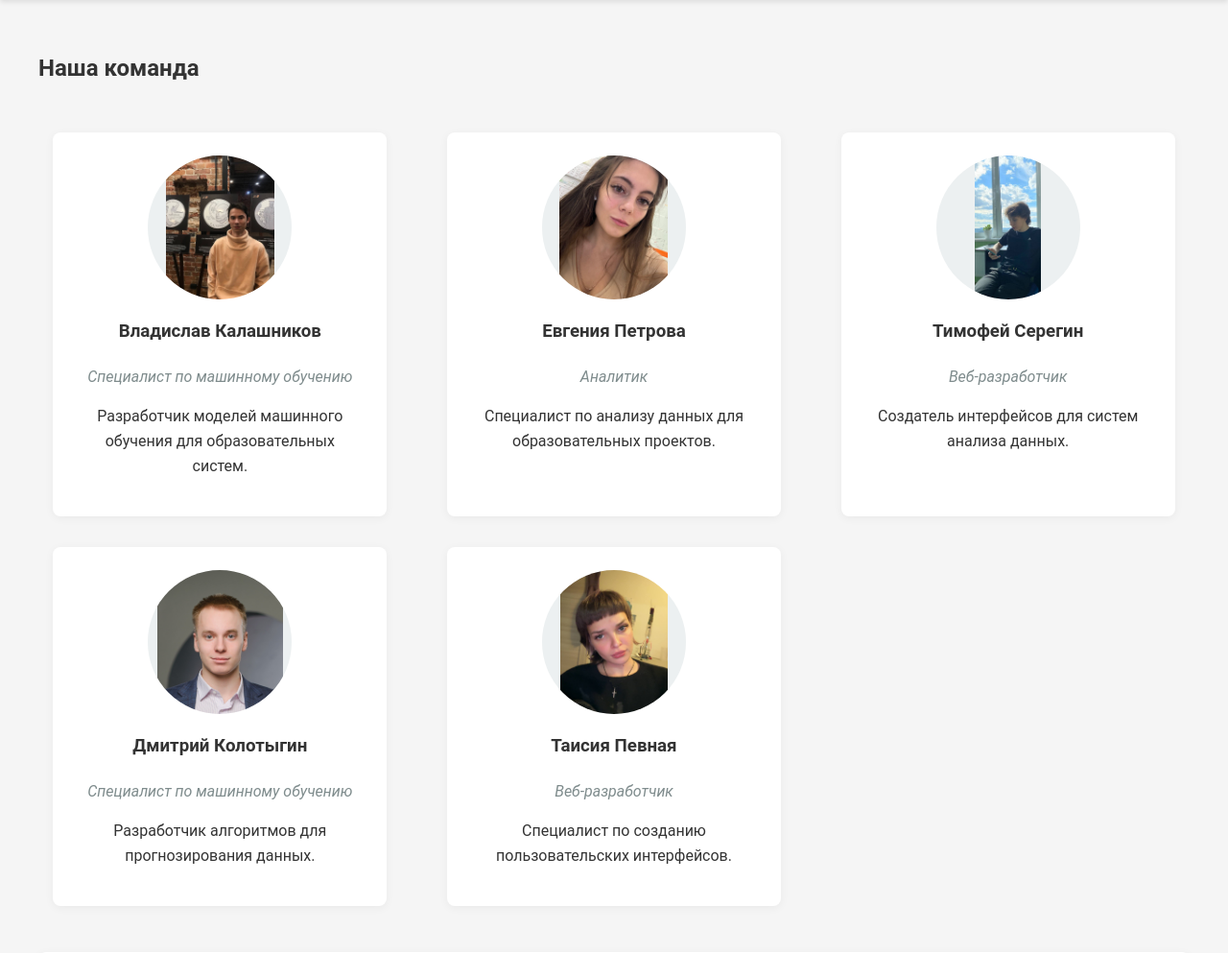
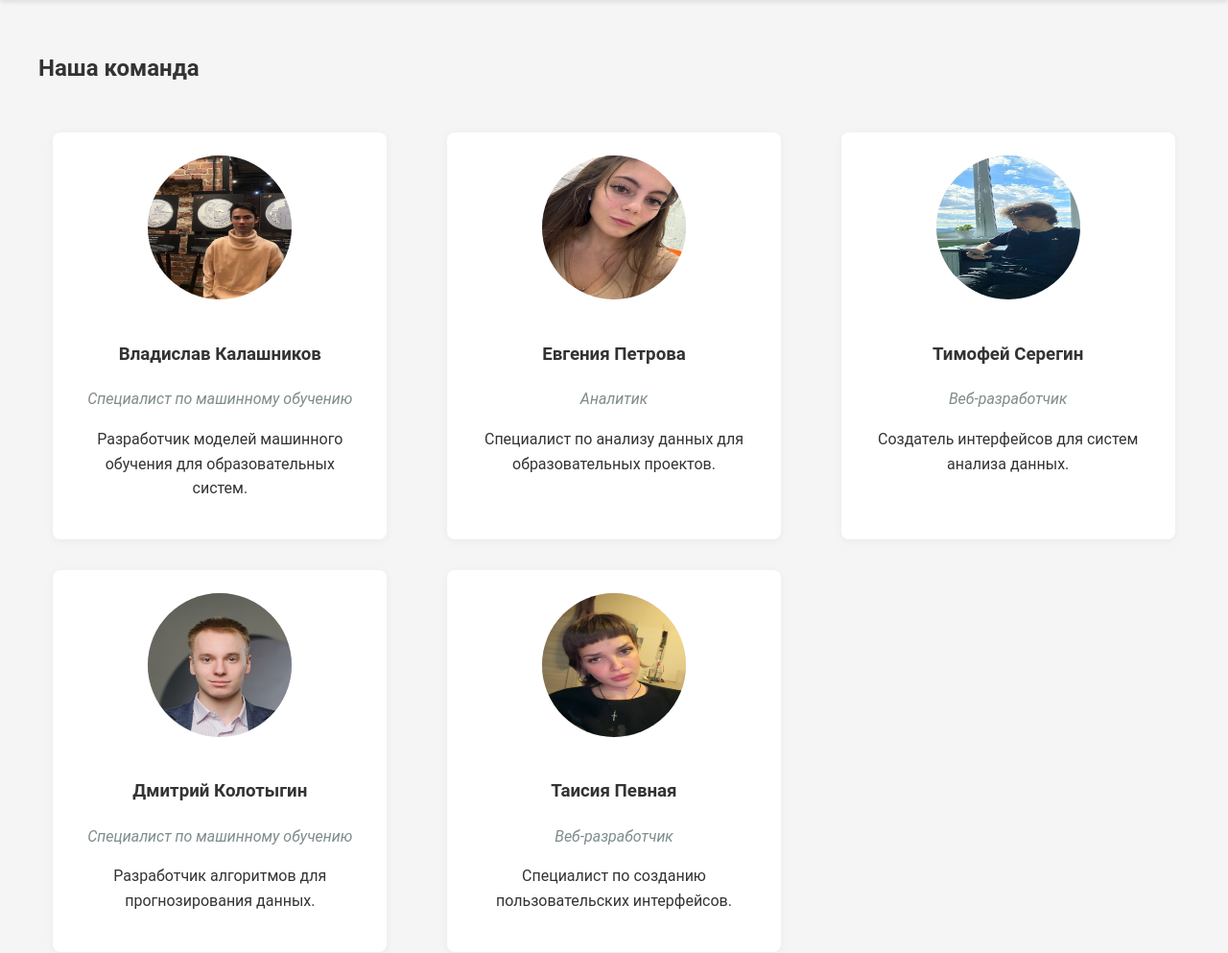
Before and after one commit to fohy/student-dropout-flask, a Flask app: page /team in a window 1280 px wide. Shown: the part 60-1053 px from the top of the page at 96% size. Run offline with Flask 3, Linux system fonts and the light colour scheme.

Commit message:
Update team.html

```diff
--- a/templates/team.html
+++ b/templates/team.html
@@ -24,35 +24,35 @@
 
                <div class="team-members">
                    <div class="member-card">
-                    <div class="member-photo" style="background-image: url('{{ url_for('static', filename='images/vladislav.jpg') }}')"></div>
+                       <img src="{{ url_for('static', filename='images/vladislav.jpg') }}" alt="Владислав Калашников" class="member-photo">
                        <h3>Владислав Калашников</h3>
                        <p class="position">Специалист по машинному обучению</p>
                        <p class="bio">Разработчик моделей машинного обучения для образовательных систем.</p>
                    </div>
 
                    <div class="member-card">
-                    <div class="member-photo" style="background-image: url('{{ url_for('static', filename='images/evgenia.jpg') }}')"></div>
+                       <img src="{{ url_for('static', filename='images/evgenia.jpg') }}" alt="Евгения Петрова" class="member-photo">
                        <h3>Евгения Петрова</h3>
                        <p class="position">Аналитик</p>
                        <p class="bio">Специалист по анализу данных для образовательных проектов.</p>
                    </div>
 
                    <div class="member-card">
-                    <div class="member-photo" style="background-image: url('{{ url_for('static', filename='images/sergey.jpg') }}')"></div>
+                       <img src="{{ url_for('static', filename='images/sergey.jpg') }}" alt="Тимофей Серегин" class="member-photo">
                        <h3>Тимофей Серегин</h3>
                        <p class="position">Веб-разработчик</p>
                        <p class="bio">Создатель интерфейсов для систем анализа данных.</p>
                    </div>
 
                    <div class="member-card">
-                    <div class="member-photo" style="background-image: url('{{ url_for('static', filename='images/dmitry.jpg') }}')"></div>
+                       <img src="{{ url_for('static', filename='images/dmitry.jpg') }}" alt="Дмитрий Колотыгин" class="member-photo">
                        <h3>Дмитрий Колотыгин</h3>
                        <p class="position">Специалист по машинному обучению</p>
                        <p class="bio">Разработчик алгоритмов для прогнозирования данных.</p>
                    </div>
 
                    <div class="member-card">
-                    <div class="member-photo" style="background-image: url('{{ url_for('static', filename='images/taisiya.jpg') }}')"></div>
+                       <img src="{{ url_for('static', filename='images/taisiya.jpg') }}" alt="Таисия Певная" class="member-photo">
                        <h3>Таисия Певная</h3>
                        <p class="position">Веб-разработчик</p>
                        <p class="bio">Специалист по созданию пользовательских интерфейсов.</p>
@@ -64,7 +64,6 @@
                    <p><strong>Email:</strong> skynet_help@mail.ru</p>
                    <p><strong>Адрес:</strong> г.Екатеринбург, ул.Мира, д.32</p>
                </div>
-
            </section>
        </main>
 
```
Lines whose indentation alone changed are shown as unchanged.
